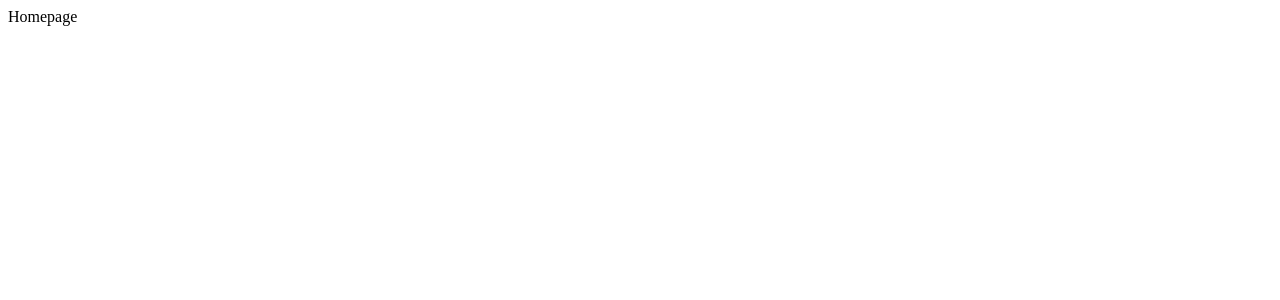
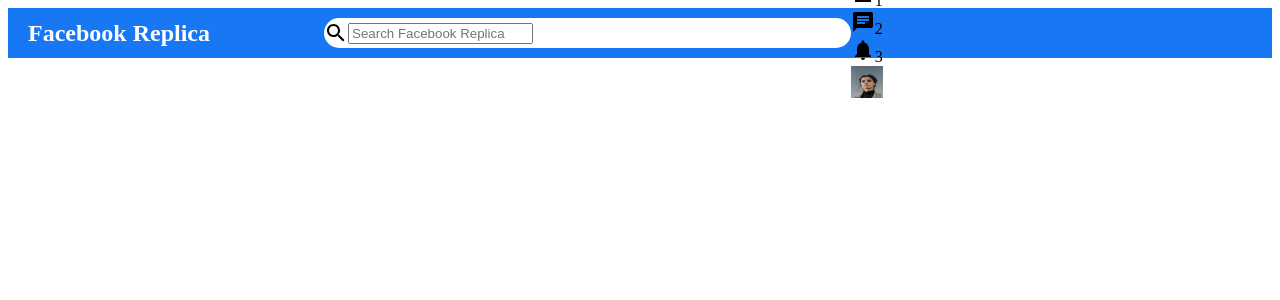
Before and after one commit to ckats123/fb-replica, a React (Create React App) app: page / in a window 1280 px wide. Shown: the top 300 px of the page. Built offline with nearby package versions, Linux system fonts and the light colour scheme.

Commit message:
draft of topbar

```diff
--- a/public/index.html
+++ b/public/index.html
@@ -19,7 +19,7 @@
       href="style.css"
     />
 
-    <title>Social App</title>
+    <title>Facebook Replica</title>
   </head>
   <body>
     <noscript
--- /dev/null
+++ b/src/components/topbar/Topbar.jsx
@@ -0,0 +1,51 @@
+import "./topbar.css";
+import {
+  Search as SearchIcon,
+  Person as PersonIcon,
+  Chat as ChatIcon,
+  Notifications as NotificationsIcon,
+} from "@mui/icons-material";
+
+export default function Topbar() {
+  return (
+    <div className="topbarContainer">
+      <div className="topbarLeft">
+        <span className="logo">Facebook Replica</span>
+      </div>
+      <div className="topbarCenter">
+        <div className="searchbar">
+          <SearchIcon />
+          <input
+            placeholder="Search Facebook Replica"
+            className="searchInput"
+          />
+        </div>
+      </div>
+      <div className="topbarRight">
+        <div className="topbarLink">
+          <span className="topbarLink">Homepage</span>
+          <span className="topbarLink">Timeline</span>
+        </div>
+        <div className="topbarIcons">
+          <div className="topbarIconItem ">
+            <PersonIcon />
+            <span className="topbarIconBadge">1</span>
+          </div>
+          <div className="topbarIconItem ">
+            <ChatIcon />
+            <span className="topbarIconBadge">2</span>
+          </div>
+          <div className="topbarIconItem ">
+            <NotificationsIcon />
+            <span className="topbarIconBadge">3</span>
+          </div>
+        </div>
+        <img
+          src="/assets/person/1.jpeg"
+          alt=""
+          className="topbarImg"
+        />
+      </div>
+    </div>
+  );
+}
--- /dev/null
+++ b/src/components/topbar/topbar.css
@@ -0,0 +1,56 @@
+.topbarContainer {
+  height: 50px;
+  width: 100%;
+  background-color: #1877f2;
+  display: flex;
+  align-items: center;
+  position: sticky;
+  top: 0;
+  /* container sticks to top 0 of the page( position and top) ; */
+}
+
+
+/* FLEX
+
+container is divided into 12 parts and topbarLeft takes 3 parts, topbarCenter takes 5 parts and topbarRight takes 4 parts; via flex property. */
+
+.topbarLeft {
+  flex: 3;
+
+}
+.logo{
+font-size: 24px;
+margin-left: 20px;
+font-weight: bold;
+color: white;
+cursor: pointer;
+}
+
+.topbarCenter {
+  flex: 5;
+
+}
+
+.searchbar {
+  width: 100%;
+  height: 30px;
+  background-color: white;
+  border-radius: 30px;
+  display: flex;
+  align-items: center;
+}
+
+
+
+.topbarRight {
+  flex: 4;
+
+}
+
+
+.topbarImg {
+  width: 32px;
+  height: 32px;
+
+
+}
--- a/src/pages/home/Home.js
+++ b/src/pages/home/Home.js
@@ -1,9 +1,8 @@
-import React from 'react'
+import Topbar from "../../components/topbar/Topbar"
 
 export default function () {
   return (
-    <div>
-      Homepage
-    </div>
+    <Topbar />
+
   )
 }
```
